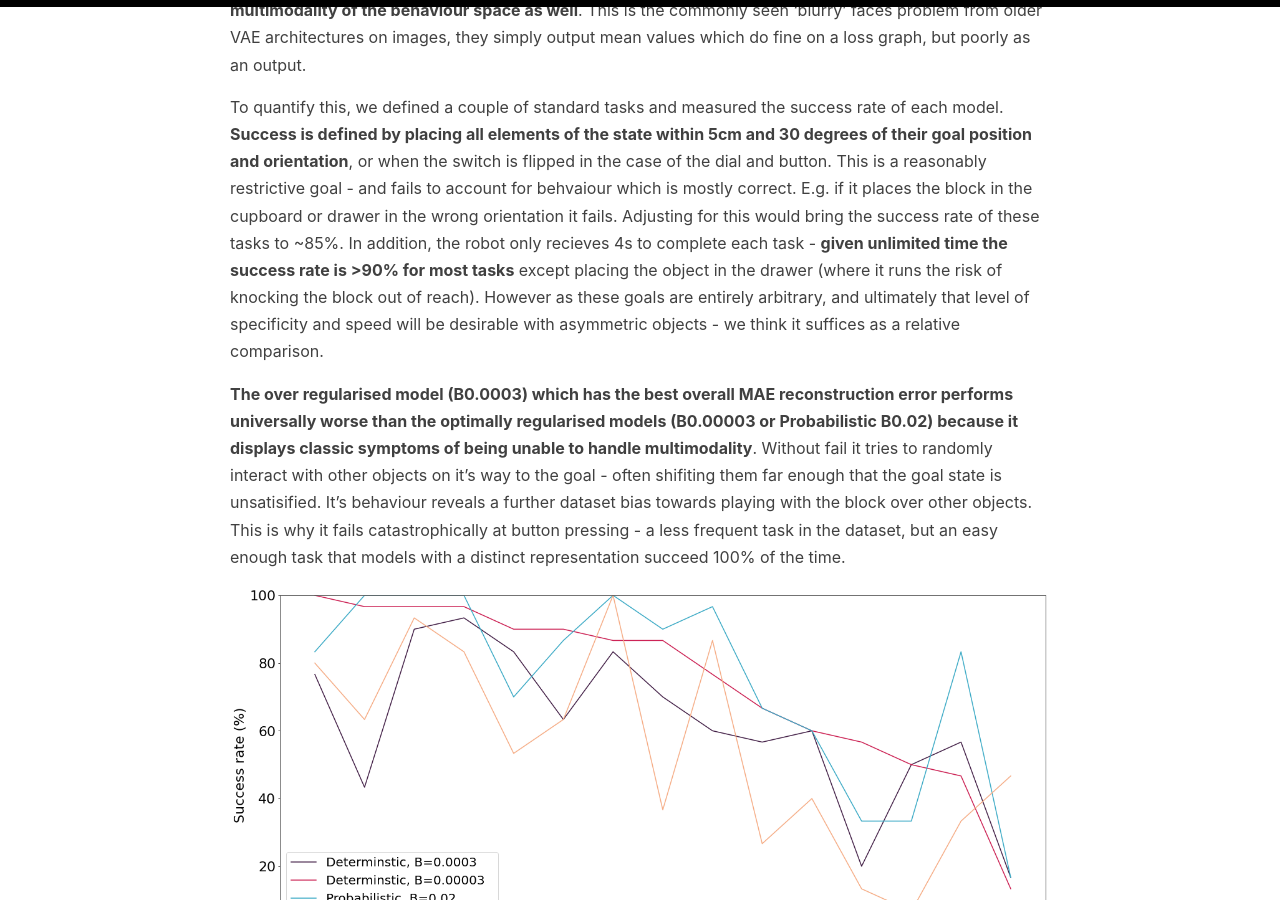
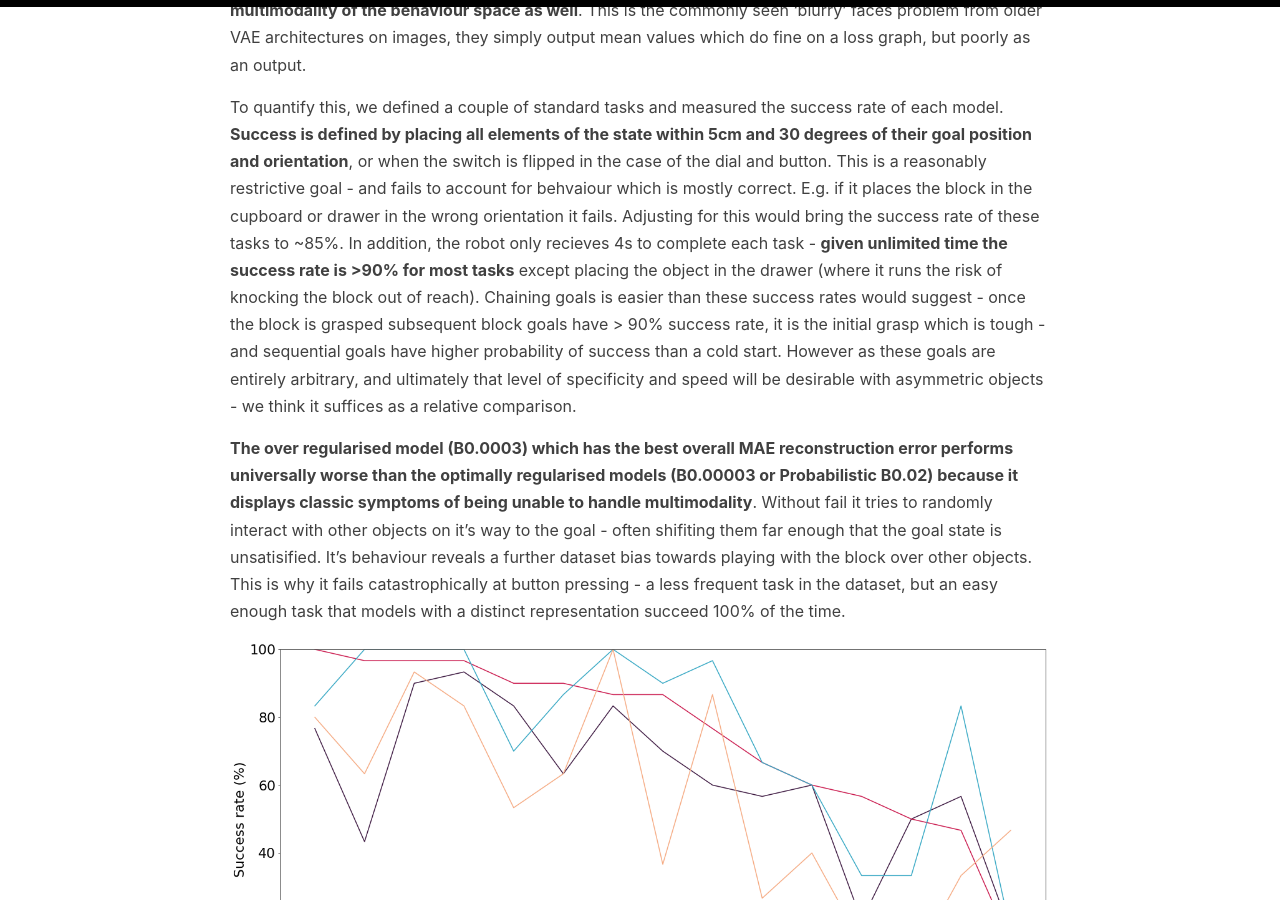
Before and after one commit to sholtodouglas/sholtodouglas.github.io, a Jekyll site: the page built from _posts/2021-01-29-Learning from Play.md, in a window 1280 px wide and 900 px high, scrolled down 4760 px. Built offline with Jekyll 4.4.1, drawn with Linux system fonts in a browser that asks for light colours; formulas are drawn with MathJax 3.

Commit message:
Update 2021-01-29-Learning from Play.md

```diff
--- a/_posts/2021-01-29-Learning from Play.md
+++ b/_posts/2021-01-29-Learning from Play.md
@@ -71,7 +71,7 @@
 
 **When deployed, over-regularised models perform noticeably worse - they do not handle the multimodality of the behaviour space as well**. This is the commonly seen 'blurry' faces problem from older VAE architectures on images, they simply output mean values which do fine on a loss graph, but poorly as an output.
 
-To quantify this, we defined a couple of standard tasks and measured the success rate of each model. **Success is defined by placing all elements of the state within 5cm and 30 degrees of their goal position and orientation**, or when the switch is flipped in the case of the dial and button. This is a reasonably restrictive goal - and fails to account for behvaiour which is mostly correct. E.g. if it places the block in the cupboard or drawer in the wrong orientation it fails. Adjusting for this would bring the success rate of these tasks to ~85%. In addition, the robot only recieves 4s to complete each task - **given unlimited time the success rate is >90% for most tasks** except placing the object in the drawer (where it runs the risk of knocking the block out of reach). However as these goals are entirely arbitrary, and ultimately that level of specificity and speed will be desirable with asymmetric objects - we think it suffices as a relative comparison.
+To quantify this, we defined a couple of standard tasks and measured the success rate of each model. **Success is defined by placing all elements of the state within 5cm and 30 degrees of their goal position and orientation**, or when the switch is flipped in the case of the dial and button. This is a reasonably restrictive goal - and fails to account for behvaiour which is mostly correct. E.g. if it places the block in the cupboard or drawer in the wrong orientation it fails. Adjusting for this would bring the success rate of these tasks to ~85%. In addition, the robot only recieves 4s to complete each task - **given unlimited time the success rate is >90% for most tasks** except placing the object in the drawer (where it runs the risk of knocking the block out of reach). Chaining goals is easier than these success rates would suggest - once the block is grasped subsequent block goals have > 90% success rate, it is the initial grasp which is tough - and sequential goals have higher probability of success than a cold start. However as these goals are entirely arbitrary, and ultimately that level of specificity and speed will be desirable with asymmetric objects - we think it suffices as a relative comparison.
 
 **The over regularised model (B0.0003) which has the best overall MAE reconstruction error performs universally worse than the optimally regularised models (B0.00003 or Probabilistic B0.02) because it displays classic symptoms of being unable to handle multimodality**. Without fail it tries to randomly interact with other objects on it's way to the goal - often shifiting them far enough that the goal state is unsatisified. It's behaviour reveals a further dataset bias towards playing with the block over other objects. This is why it fails catastrophically at button pressing - a less frequent task in the dataset, but an easy enough task that models with a distinct representation succeed 100% of the time.
 
```
